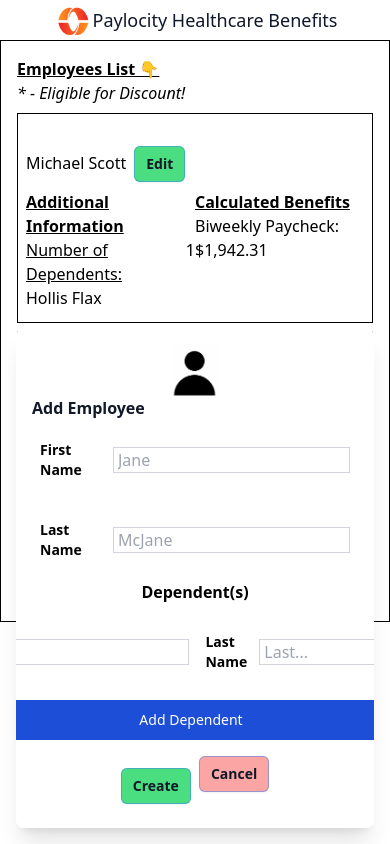
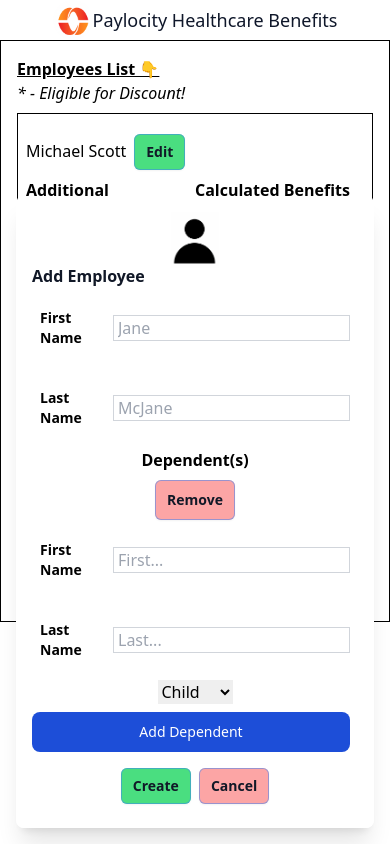
Before and after one commit to my-name-is-nheo/paylocity-take-home-quiz, a React (Create React App) app: page / in a window 390 px wide. Both pictures are taken after a click on the button "Add Employee". Built offline with nearby package versions, Linux system fonts and the light colour scheme.

Commit message:
fix: adjust styling to handle mobile view + important notes for reviwers

```diff
--- a/src/Authenticated/v1/HealthcareBenefitsPage/DependentsForm.tsx
+++ b/src/Authenticated/v1/HealthcareBenefitsPage/DependentsForm.tsx
@@ -21,7 +21,7 @@ const DependentsForm: FC = () => {
             values.dependents.map((_, index) => {
               return (
                 <Fragment key={`dependents-form-item-${index}`}>
-                  <div className="flex flex-row py-2 items-center">
+                  <div className="flex flex-col py-2 items-center min-w-[200px] md:flex-row">
                     <Button
                       type="button"
                       label="Remove"
--- a/src/Authenticated/v1/HealthcareBenefitsPage/EmployeesForm.tsx
+++ b/src/Authenticated/v1/HealthcareBenefitsPage/EmployeesForm.tsx
@@ -65,6 +65,7 @@ const EmployeesForm: FC = () => {
       if (modalMode === "add") {
         const response = await apiRequest(
           HttpMethod.POST,
+          // would usually send a body
           `/employees`,
           (storedData) => {
             storedData.push({
--- a/src/Authenticated/v1/HealthcareBenefitsPage/utilities.ts
+++ b/src/Authenticated/v1/HealthcareBenefitsPage/utilities.ts
@@ -51,7 +51,7 @@ const handleErrorCatches = (error: unknown, action: HttpMethod) => {
 
 export const apiRequest = async (
   method: HttpMethod,
-  endpoint: string,
+  endpoint: string, // not used for this assignment but in the real application, would require an optional endpoint, body, and query paramaters
   callback: (employees: Employee[]) => Employee[]
 ): Promise<Employee[] | void> => {
   const rawStoredData = localStorage.getItem("state");
--- a/src/common/ui/Button/Button.tsx
+++ b/src/common/ui/Button/Button.tsx
@@ -10,9 +10,9 @@ const Button: FC<{
 }> = ({ onClick, label, color = ButtonColor.White, type, className = "" }) => {
   const colorClassName: Record<ButtonColor, string> = {
     [ButtonColor.Blue]: `text-white bg-blue-700 hover:bg-blue-800 focus:ring-4 focus:ring-blue-300 font-medium rounded-lg text-sm px-5 py-2.5 me-2 mb-2 dark:bg-blue-600 dark:hover:bg-blue-700 focus:outline-none dark:focus:ring-blue-800 ${className}`,
-    [ButtonColor.Green]: `mt-3 justify-center rounded-md bg-green-400 px-3 py-2 text-sm font-semibold text-gray-900 shadow-sm ring-1 ring-inset ring-black-300 hover:bg-green-700 sm:mt-0 sm:w-auto ${className}`,
+    [ButtonColor.Green]: `justify-center rounded-md bg-green-400 px-3 py-2 text-sm font-semibold text-gray-900 shadow-sm ring-1 ring-inset ring-black-300 hover:bg-green-700 sm:mt-0 sm:w-auto ${className}`,
     [ButtonColor.Red]: ` justify-center rounded-md bg-red-300 px-3 py-2 text-sm font-semibold text-gray-900 shadow-sm ring-1 ring-inset ring-black-300 hover:bg-red-600 sm:mt-0 sm:w-auto ${className}`,
-    [ButtonColor.White]: `mt-3 justify-center rounded-md bg-white px-3 py-2 text-sm font-semibold text-gray-900 shadow-sm ring-1 ring-inset ring-black-300 hover:bg-red-50 sm:mt-0 sm:w-auto ${className}`,
+    [ButtonColor.White]: `justify-center rounded-md bg-white px-3 py-2 text-sm font-semibold text-gray-900 shadow-sm ring-1 ring-inset ring-black-300 hover:bg-red-50 sm:mt-0 sm:w-auto ${className}`,
   };
 
   return (
--- a/src/common/ui/Input/Input.tsx
+++ b/src/common/ui/Input/Input.tsx
@@ -5,7 +5,8 @@ const Input: FC<{
   name: string;
   placeHolder: string;
   label: string;
-}> = ({ name, placeHolder, label }) => (
+  className?: string;
+}> = ({ name, placeHolder, label, className }) => (
   <div className="flex flex-1 flex-row py-5 px-2 items-center">
     <label className="flex-1 text-sm pr-3 font-bold">
       {label}
@@ -14,7 +15,7 @@ const Input: FC<{
     <Field
       name={name}
       placeholder={placeHolder}
-      className="flex-1 self-center pl-1 border border-gray-300"
+      className={className ?? "flex-1 self-center pl-1 border border-gray-300"}
     />
   </div>
 );
```
